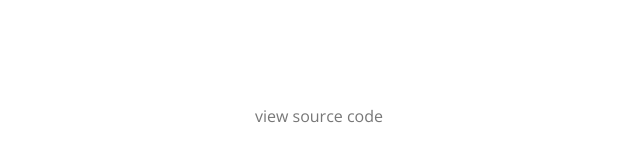
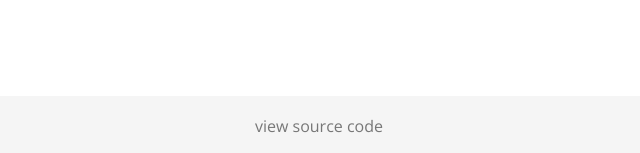
Before and after one commit to rlmuraya/rlmuraya.github.io, a Jekyll site: the page built from index.html, in a window 1280 px wide. Shown: the part 744-897 px from the top of the page, without its empty margins (321-961 px from the left). Built offline with Jekyll 4.4.1, drawn with Linux system fonts in a browser that asks for light colours; nearby versions of some CDN libraries; library files that are not in the unit come from our copies.

Commit message:
Sticky footer fixes

```diff
--- a/_layouts/default.html
+++ b/_layouts/default.html
@@ -23,10 +23,10 @@
 
       {{ content }}
       <footer>
-        <p>
+        <div class="container">
           <a href="https://github.com/rlmuraya/rlmuraya.github.io"
              target="_blank">view source code</a>
-        </p>
+        </div>
       </footer>
     </div>
   </body>
--- a/files/css/rlmuraya.scss
+++ b/files/css/rlmuraya.scss
@@ -34,8 +34,13 @@
 
 /*** Site styles ***/
 
+html {
+    position: relative;
+    min-height: 100%;
+}
+
 body {
-  margin: 0 auto;
+  margin: 0 auto 60px;
   overflow-y: scroll;
   padding: 20px;
   text-align: center;
@@ -103,9 +108,11 @@
 
 footer {
   bottom: 0;
-  height: 3em;
+  background-color: #f5f5f5;
+  font-size: 16px;
   left: 0;
-  line-height: 1;
+  line-height: 20px;
+  padding: 20px 0;
   position: absolute;
   text-align: center;
   width: 100%;
```
